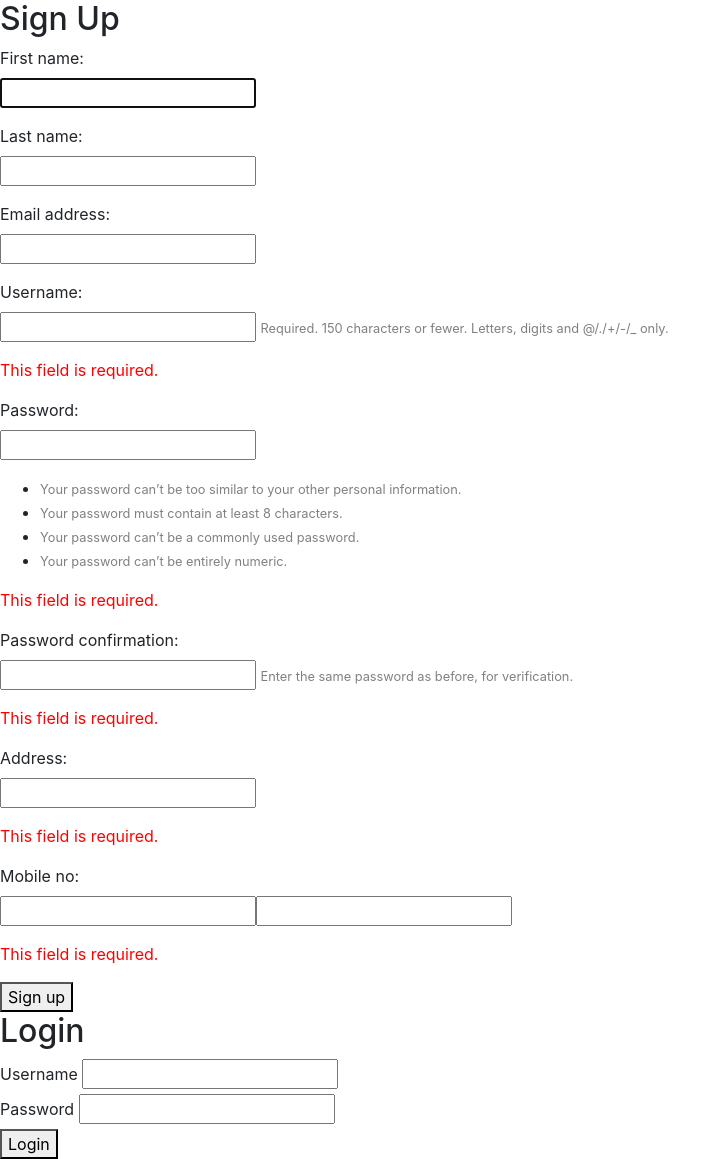
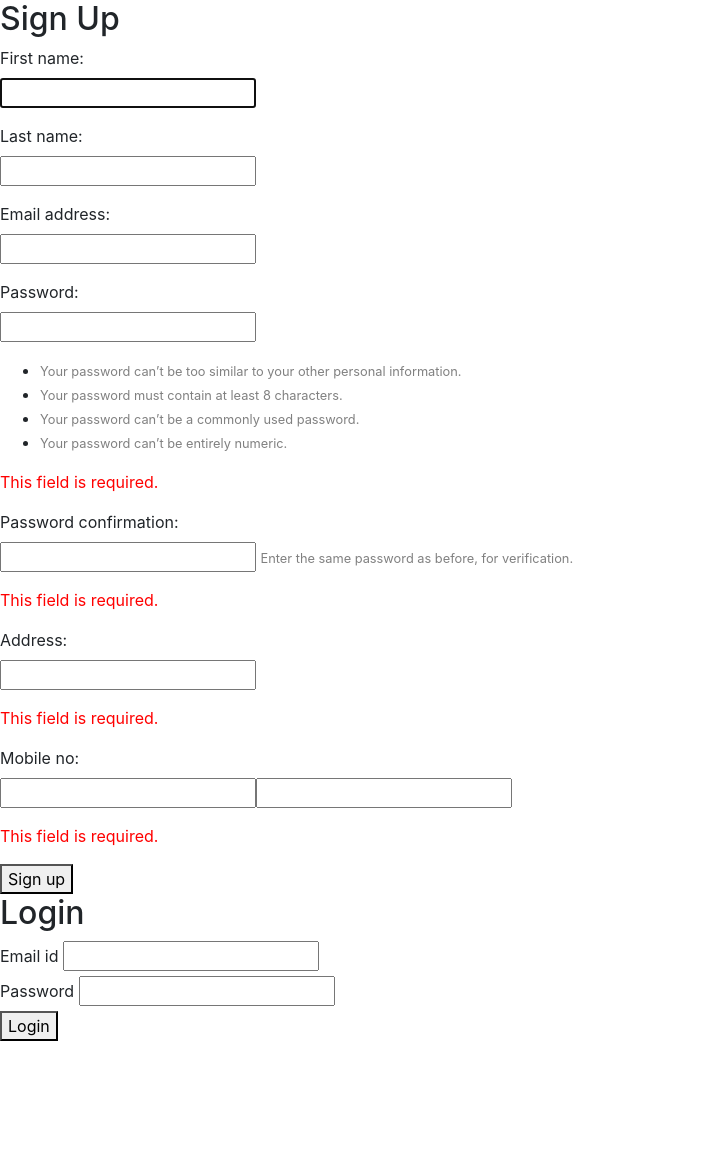
Before and after one commit to NKwatra/EZBooks, a Django app: page /authenticate/signup in a window 1280 px wide. Shown: the whole page, without its empty margins (0-728 px from the left). After the commit the page ends 1041 px from the top, so only its background shows below. Run offline with Django 3.2, Linux system fonts and the light colour scheme; parts of the project's set-up code (start-up, migrations or seed data) failed here and were passed over; some libraries are stand-ins or nearby versions.

Commit message:
Use email to login and signup instead of username

```diff
--- a/onlinebooks/authentication/forms.py
+++ b/onlinebooks/authentication/forms.py
@@ -47,11 +47,10 @@ class SignUpForm(UserCreationForm):
 
     class Meta:
         model = User
-        fields = ('first_name', 'last_name', 'email', 'username', 'password1', 'password2')
+        fields = ('first_name', 'last_name', 'email', 'password1', 'password2')
 
     def __init__(self, *args, **kwargs):
         super(UserCreationForm,self).__init__(*args, **kwargs)
-        self.fields['username'].widget.attrs.pop('autofocus', None)
         self.fields['first_name'].widget.attrs.update({
             'autofocus': True,
             'required': True});
--- a/onlinebooks/authentication/templates/authenticate/auth.html
+++ b/onlinebooks/authentication/templates/authenticate/auth.html
@@ -27,8 +27,8 @@
 
     <form method="POST" action="{% url 'authenticate:login' %}">
         {% csrf_token %}
-        <label for="username">Username</label>
-        <input type="text" id="username" name="username"> <br>
+        <label for="email">Email id</label>
+        <input type="email" id="email" name="email"> <br>
         <label for="password">Password</label>
         <input type="password" id="password" name="password">
         <br>
--- a/onlinebooks/authentication/views.py
+++ b/onlinebooks/authentication/views.py
@@ -9,21 +9,23 @@ def auth(request):
 def sign_up(request):
     form = SignUpForm(request.POST)
     if form.is_valid():
-        user = form.save()
+        user = form.save(commit=False)
+        user.username = user.email
+        user.save()
         user.refresh_from_db()
         user.customer.address = form.cleaned_data.get('address')
         user.customer.mobile_no = form.cleaned_data.get('mobile_no').replace(' ', '')
         user.save()
         raw_password = form.cleaned_data.get('password1')
-        user = authenticate(username=user.username, password=raw_password)
+        user = authenticate(username=user.email, password=raw_password)
         sign_in(request, user)
         return redirect('authenticate:authenticate')
     return render(request, 'authenticate/auth.html', {'form': form})
 
 def login(request):
-    username = request.POST['username']
+    email = request.POST['email']
     password = request.POST['password']
-    user = authenticate(request, username=username, password=password)
+    user = authenticate(request, username=email, password=password)
     if user is not None:
         sign_in(request, user)
         return redirect('authenticate:authenticate')
--- a/onlinebooks/user/models.py
+++ b/onlinebooks/user/models.py
@@ -17,7 +17,7 @@ class Customer(models.Model):
     mobile_no = models.CharField(max_length=15, null=True)
 
     def __str__(self):
-        return self.user.username
+        return self.user.email
 
 @receiver(post_save, sender=User)
 def create_user_profile(sender, instance, created, **kwargs):
```
